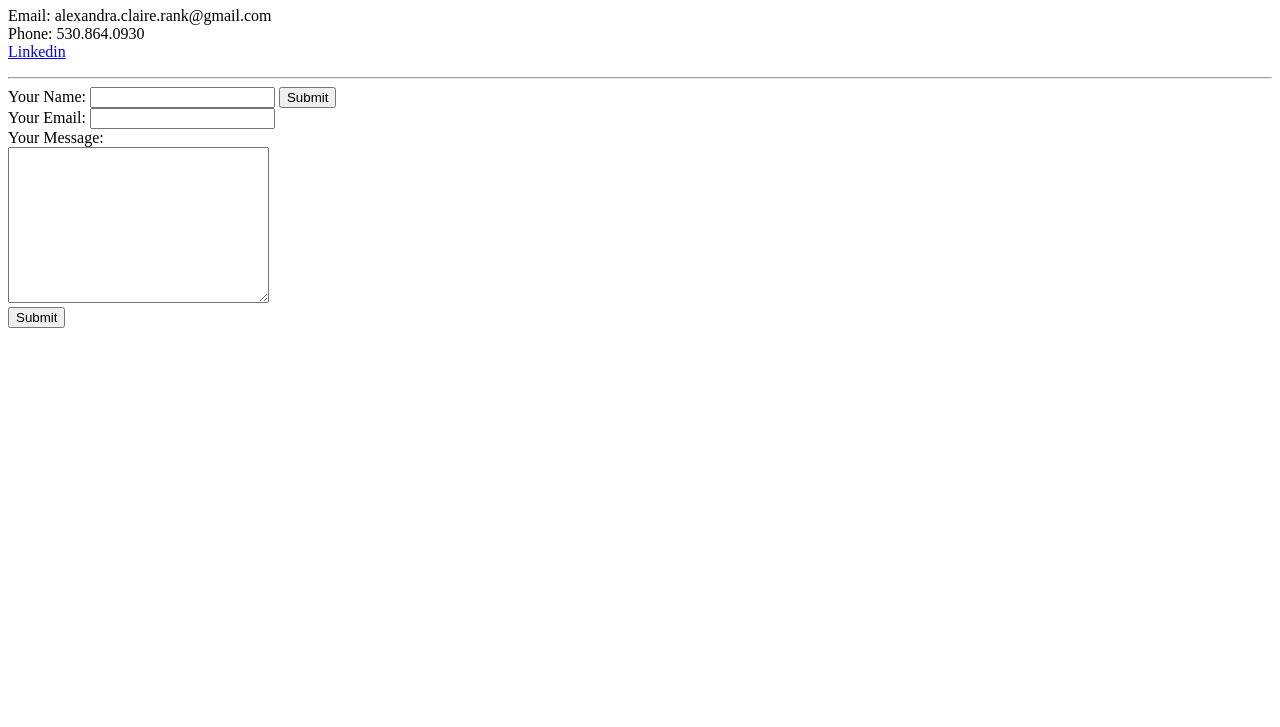
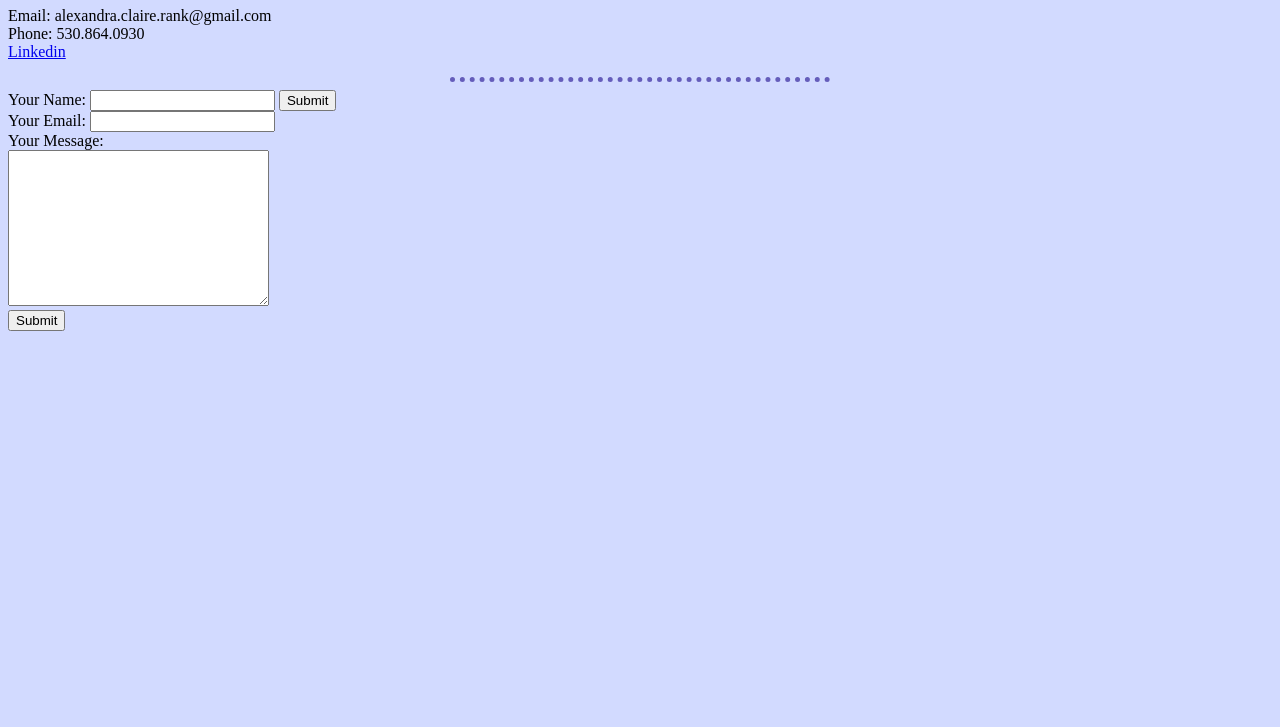
Before and after one commit to alirank/cv, a plain HTML site: page contactinfo.html in a window 1280 px wide. Shown: the part 73-800 px from the top of the page. Drawn offline with Linux system fonts and the light colour scheme.

Commit message:
update contactinfo.html

```diff
--- a/contactinfo.html
+++ b/contactinfo.html
@@ -2,6 +2,7 @@
 <html lang="en">
 <head>
     <meta charset="UTF-8">
+    <link rel="stylesheet" type="text/css" href="cv/styles.css">
     <title>My Contact Info</title>
 </head>
 <body>
```
